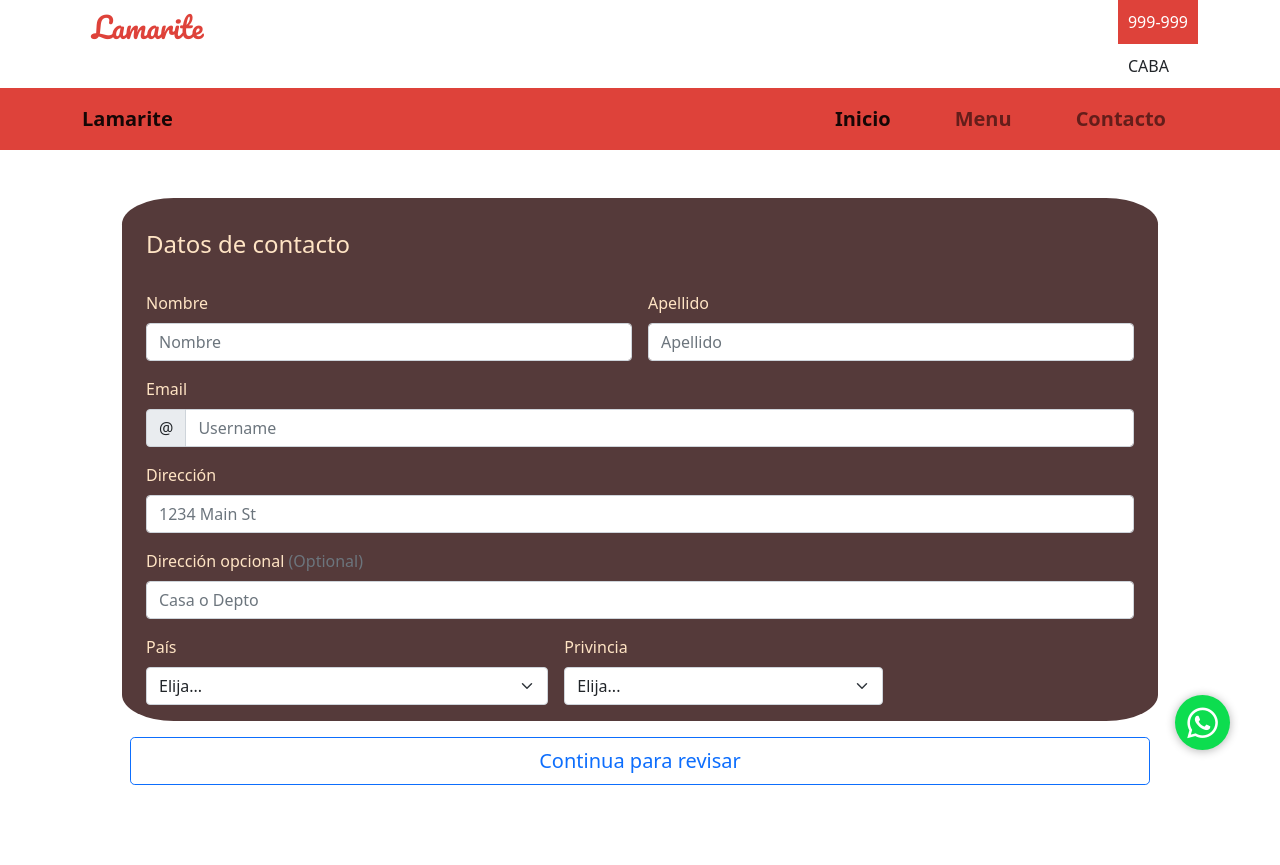
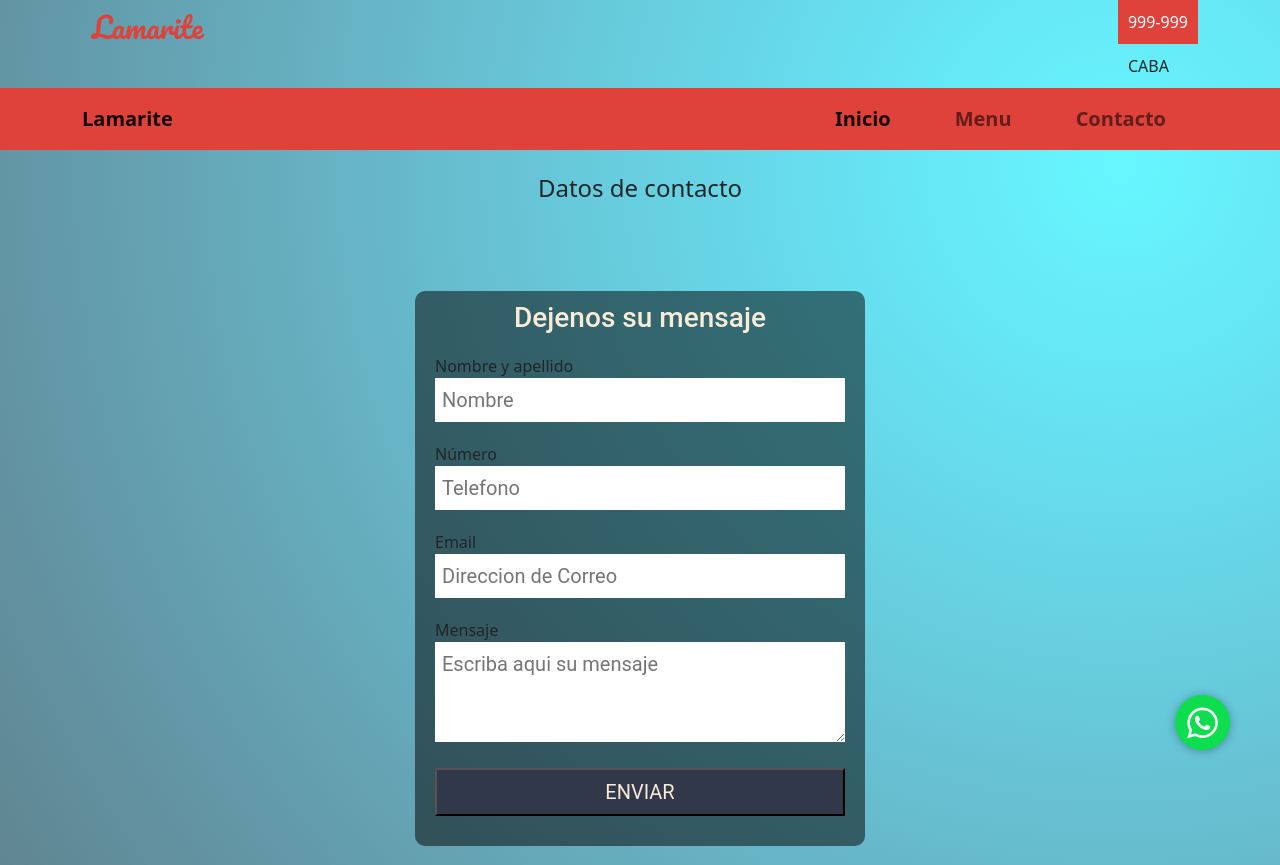
Before and after one commit to mtfrancom/proyectofinal, a website: page contacto.html in a window 1280 px wide. Shown: the top 865 px of the page. Drawn offline with nearby package versions, Linux system fonts and the light colour scheme; some icons are missing.

Commit message:
cambio definitivo defenitivo

```diff
--- a/contacto.html
+++ b/contacto.html
@@ -1,10 +1,12 @@
 <!DOCTYPE html>
 <html lang="en">
+
 <head>
   <meta charset="UTF-8">
   <meta http-equiv="X-UA-Compatible" content="IE=edge">
   <meta name="viewport" content="width=device-width, initial-scale=1.0">
-    <meta name="description" content="En esta pagina encontraras las mejores viandas saludables dentro de capital federal">
+  <meta name="description"
+    content="En esta pagina encontraras las mejores viandas saludables dentro de capital federal">
   <meta name="keywords" content="viandas, comidas saludables, comida casera">
   <link rel="shortcut icon" type="image/x-con" href="images/logoweb.png">
 
@@ -22,7 +24,8 @@
 
   <!-- Boorstrap-->
 
-    <link href="https://cdn.jsdelivr.net/npm/bootstrap@5.1.0/dist/css/bootstrap.min.css" rel="stylesheet" integrity="sha384-KyZXEAg3QhqLMpG8r+8fhAXLRk2vvoC2f3B09zVXn8CA5QIVfZOJ3BCsw2P0p/We" crossorigin="anonymous">
+  <link href="https://cdn.jsdelivr.net/npm/bootstrap@5.1.0/dist/css/bootstrap.min.css" rel="stylesheet"
+    integrity="sha384-KyZXEAg3QhqLMpG8r+8fhAXLRk2vvoC2f3B09zVXn8CA5QIVfZOJ3BCsw2P0p/We" crossorigin="anonymous">
 
   <title>Lamarite Contacto</title>
 
@@ -31,7 +34,7 @@
 <!-- Boorstrap-->
 
 
-<body>
+<body class="body-contacto">
 
   <!-- Header-->
 
@@ -54,7 +57,8 @@
     <nav class="navbar navbar-expand-lg navbar-light navbar-color">
       <div class="container">
         <a class="navbar-brand" href="#">Lamarite</a>
-              <button class="navbar-toggler" type="button" data-bs-toggle="collapse" data-bs-target="#navbarNav" aria-controls="navbarNav" aria-expanded="false" aria-label="Toggle navigation">
+        <button class="navbar-toggler" type="button" data-bs-toggle="collapse" data-bs-target="#navbarNav"
+          aria-controls="navbarNav" aria-expanded="false" aria-label="Toggle navigation">
           <span class="navbar-toggler-icon"></span>
         </button>
         <div class="collapse navbar-collapse d-lg-flex justify-content-end" id="navbarNav">
@@ -74,86 +78,48 @@
     </nav>
   </header>
 
-     <!-- Custom styles for this template -->
+  <!-- Form -->
 
-  <div class="container">
-    <main class="p-5 mb-5">
+  <main class="container">
 
-      <div id="contacto" class="row p-3 my-auto g-3">
+    <section class="mb-3 d-flex justify-content-center mt-4">
+      <h4>Datos de contacto</h4>
+    </section>
 
-          <h4 class="mb-3">Datos de contacto</h4>
-          <form class="needs-validation" novalidate>
-            <div class="row g-3">
-              <div class="col-sm-6">
-                <label for="firstName" class="form-label">Nombre</label>
-                <input type="text" class="form-control" id="firstName" placeholder="Nombre" value="" required>
-                <div class="invalid-feedback">
-                 Nombre requerido.
+    <section class="p-5 mb-5">
+
+      <section class="container py-3 mb-4 ">
+        <form class="formulario" id="formu">
+          <div>
+            <h3 class="titulo-formulario">Dejenos su mensaje</h3>
           </div>
+          <div>
+            <label for="nombre">Nombre y apellido</label>
+            <input class="casillas-formulario" type="text" name="nombre" id="nombre" placeholder="Nombre" required>
           </div>
-
-              <div class="col-sm-6">
-                <label for="lastName" class="form-label">Apellido</label>
-                <input type="text" name="nombre" class="form-control" id="lastName" placeholder="Apellido" value="" required>
-                <div class="invalid-feedback">
-                  holi.
+          <div>
+            <label for="numero">Número</label>
+            <input class="casillas-formulario" type="number" name="telefono" id="telefono" placeholder="Telefono"
+              required>
           </div>
+          <div>
+            <label for="email">Email</label>
+            <input class="casillas-formulario" type="email" name="email" id="email" placeholder="Direccion de Correo"
+              required>
           </div>
-
-              <div class="col-12">
-                <label for="username" class="form-label">Email</label>
-                <div class="input-group has-validation">
-                  <span class="input-group-text">@</span>
-                  <input type="text" class="form-control" id="mail" placeholder="Username" required>
-                <div class="invalid-feedback">
-                    Tu mail es necesario.
+          <div>
+            <label for="mensaje">Mensaje</label>
+            <textarea class="casillas-formulario" name="mensaje" id="mensaje" placeholder="Escriba aqui su mensaje"
+              required></textarea>
           </div>
+          <div>
+            <input class="boton-form-contacto" type="submit" value="ENVIAR">
           </div>
-              </div>
+        </form>
+      </section>
 
 
-              <div class="col-12">
-                <label for="address" class="form-label">Dirección</label>
-                <input type="text" class="form-control" id="address" placeholder="1234 Main St" required>
-                <div class="invalid-feedback">
-                  buenas
-
-
-                </div>
-              </div>
-
-              <div class="col-12">
-                <label for="address2" class="form-label">Dirección opcional <span class="text-muted">(Optional)</span></label>
-                <input type="text" class="form-control" id="address2" placeholder="Casa o Depto">
-              </div>
-
-              <div class="col-md-5">
-                <label for="country" class="form-label">País</label>
-                <select class="form-select" id="country" required>
-                  <option value="">Elija...</option>
-                  <option>Argentina</option>
-                  <option>Venezuela</option>
-                </select>
-                <div class="invalid-feedback">
-                  Please select a valid country.
-                </div>
-              </div>
-
-              <div class="col-md-4">
-                <label for="state" class="form-label">Privincia</label>
-                <select class="form-select" id="state" required>
-                  <option value="">Elija...</option>
-                  <option>Caba</option>
-                </select>
-
-              </div>
-              </div>
-            </div>
-
-            <button class="w-100 btn btn-outline-primary btn-lg my-3" type="submit">Continua para revisar</button>
-          </form>
-        </div>
-      </div>
+    </section>
   </main>
 
   <!-- Boton Whatsapp-->
@@ -243,12 +209,17 @@
 
       </div>
     </div>
-
+  </footer>
   <!-- Footer -->
 
 
 
-<script src="https://cdn.jsdelivr.net/npm/@popperjs/core@2.9.3/dist/umd/popper.min.js" integrity="sha384-eMNCOe7tC1doHpGoWe/6oMVemdAVTMs2xqW4mwXrXsW0L84Iytr2wi5v2QjrP/xp" crossorigin="anonymous"></script>
-<script src="https://cdn.jsdelivr.net/npm/bootstrap@5.1.0/dist/js/bootstrap.min.js" integrity="sha384-cn7l7gDp0eyniUwwAZgrzD06kc/tftFf19TOAs2zVinnD/C7E91j9yyk5//jjpt/" crossorigin="anonymous"></script>
+  <script src="https://cdn.jsdelivr.net/npm/@popperjs/core@2.9.3/dist/umd/popper.min.js"
+    integrity="sha384-eMNCOe7tC1doHpGoWe/6oMVemdAVTMs2xqW4mwXrXsW0L84Iytr2wi5v2QjrP/xp" crossorigin="anonymous">
+  </script>
+  <script src="https://cdn.jsdelivr.net/npm/bootstrap@5.1.0/dist/js/bootstrap.min.js"
+    integrity="sha384-cn7l7gDp0eyniUwwAZgrzD06kc/tftFf19TOAs2zVinnD/C7E91j9yyk5//jjpt/" crossorigin="anonymous">
+  </script>
 </body>
+
 </html>
--- a/scss/components/_contact.scss
+++ b/scss/components/_contact.scss
@@ -1,7 +1,55 @@
+/* formulario de pag contacto */
 
-#contacto {
-    background-color: rgb(85, 58, 58);
-    color: bisque;
-    border-radius: 5%;
-    padding-top: 10px;
+.body-contacto {
+    background-image: radial-gradient(circle at 87.5% 12.5%, #66f7ff 0, #66e1f1 16.67%, #67cadb 33.33%, #66b1c2 50%, #6399a8 66.67%, #608390 83.33%, #5a707a 100%);
 }
+
+.formulario {
+  width: 450px;
+  margin: auto;
+  background: rgba(0, 0, 0, 0.5);
+  padding: 10px 20px;
+  box-sizing: border-box;
+  border-radius: 10px;
+}
+
+.titulo-formulario {
+  font-family: "roboto", cursive;
+  text-align: center;
+  color: antiquewhite;
+  margin: 0;
+  margin-bottom: 20px;
+}
+
+.casillas-formulario {
+  width: 100%;
+  margin-bottom: 20px;
+  padding: 7px;
+  box-sizing: border-box;
+  font-family: "roboto", cursive;
+  color: black;
+  font-size: 20px;
+  border: none;
+}
+
+textarea {
+  min-height: 100px;
+  max-height: 250px;
+  max-width: 100%;
+}
+
+.boton-form-contacto {
+  background: #31384a;
+  width: 100%;
+  margin-bottom: 20px;
+  padding: 7px;
+  font-family: "roboto", cursive;
+  font-size: 20px;
+  color: antiquewhite;
+}
+
+.boton-form-contacto:hover {
+  cursor: pointer;
+}
+
+/* fin de formulario de pagina contacto */
```
Also changed, not shown: footer.html (deleted, +0 -295 lines), index.html (+32 -23 lines), menu.html (+10 -5 lines), css/style.css, 1 other file. Lines whose indentation alone changed are shown as unchanged.
